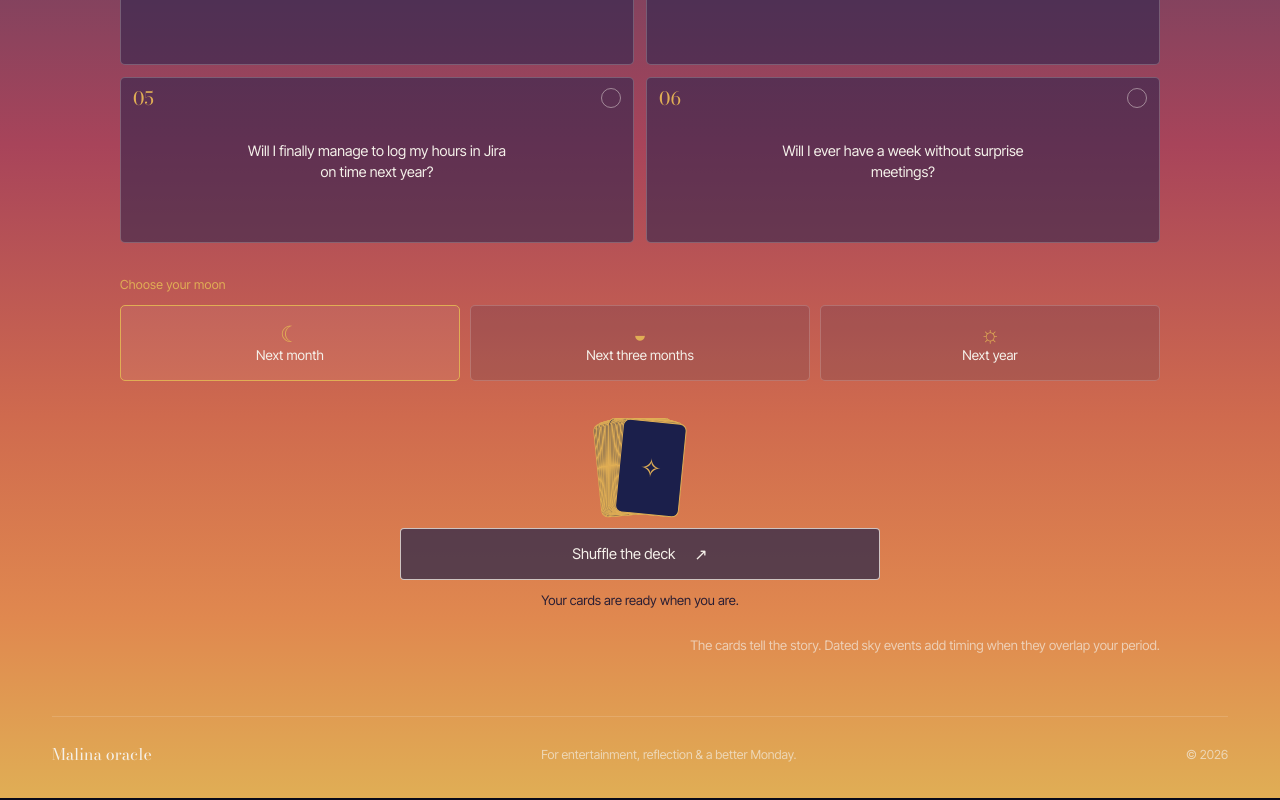
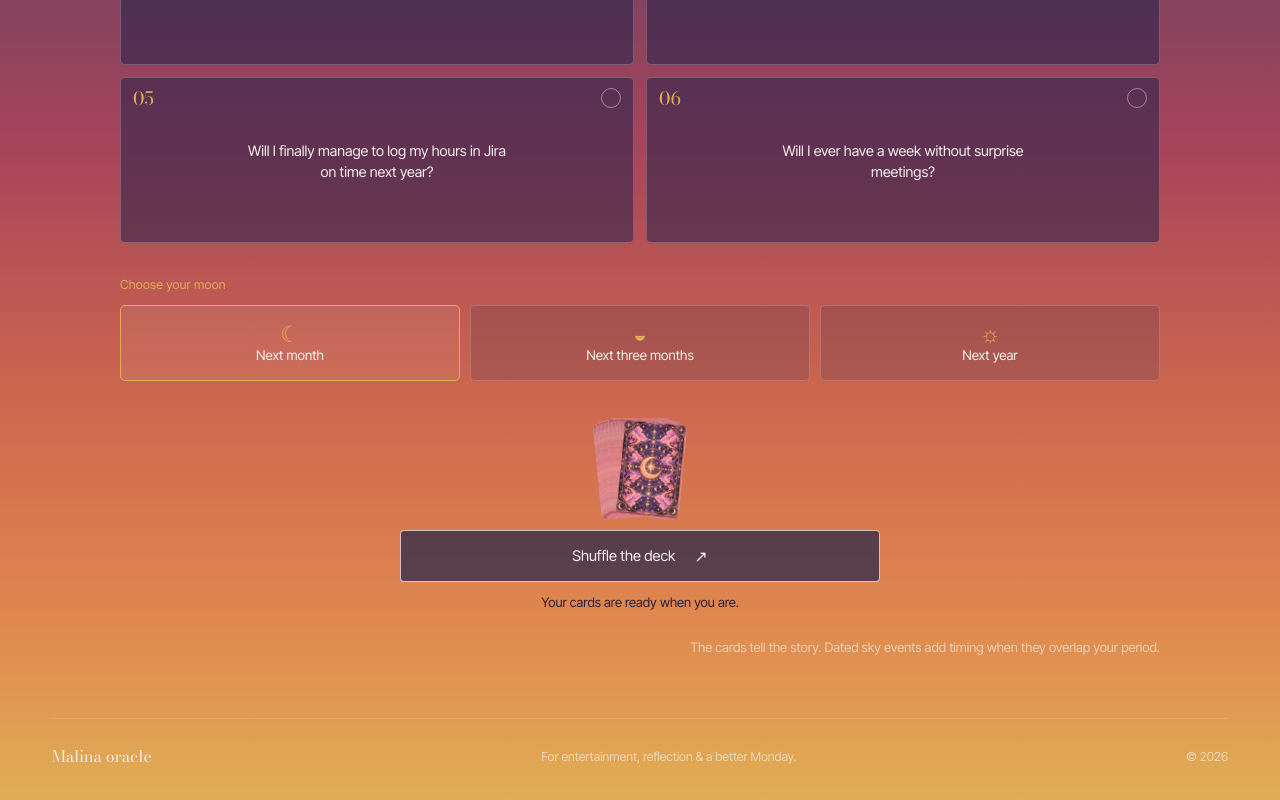
Before and after one commit to dariasolomina-oss/Hackathon-Malina-oct, a Next.js app: page / in a window 1280 px wide. Shown: the part 1452-2252 px from the top of the page. Built offline with nearby package versions, Linux system fonts and the light colour scheme.

Commit message:
Use the shared card back in the setup deck

```diff
--- a/src/app/globals.css
+++ b/src/app/globals.css
@@ -83,9 +83,8 @@ h1 { max-width: 820px; margin: 0 0 20px; font-size: clamp(3.5rem, 7vw, 5.2rem);
 .period-option:disabled { opacity: .4; cursor: not-allowed; }
 .period-symbol { color: var(--gold); font: 400 1.4rem/1 'Bodoni Moda', Georgia, serif; }
 .deck-action { display: flex; flex-direction: column; align-items: center; margin: 30px auto 0; }
-.deck-stack { position: relative; width: 96px; height: 105px; margin: 0 auto 12px; }
-.deck-stack span { position: absolute; left: 16px; top: 7px; width: 64px; height: 94px; transform: var(--rest-transform); border: 1px solid var(--gold); border-radius: 7px; background: var(--indigo); }
-.deck-stack .deck-top-card::after { content: '✧'; position: absolute; inset: 0; display: grid; place-items: center; color: var(--gold); font: 400 1.6rem/1 'Bodoni Moda', Georgia, serif; }
+.deck-stack { position: relative; width: 96px; height: 107px; margin: 0 auto 12px; }
+.deck-stack span { position: absolute; left: 16px; top: 7px; width: 64px; height: 96px; transform: var(--rest-transform); border-radius: 6px; background: url('/cards/back.webp') center / cover no-repeat; }
 .deck-stack.is-shuffling span { will-change: transform; animation: shuffle-card .76s var(--shuffle-delay) ease-in-out both; }
 @keyframes shuffle-card {
   0%, 100% { transform: var(--rest-transform); }
```
